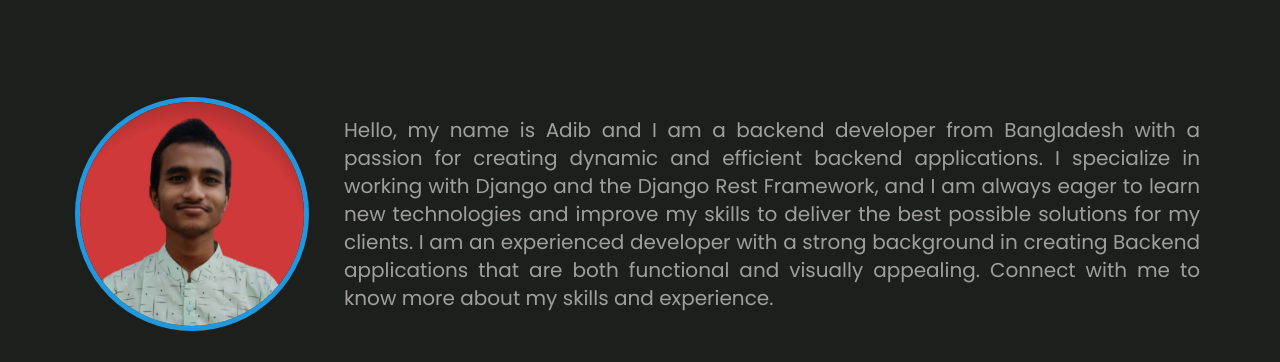
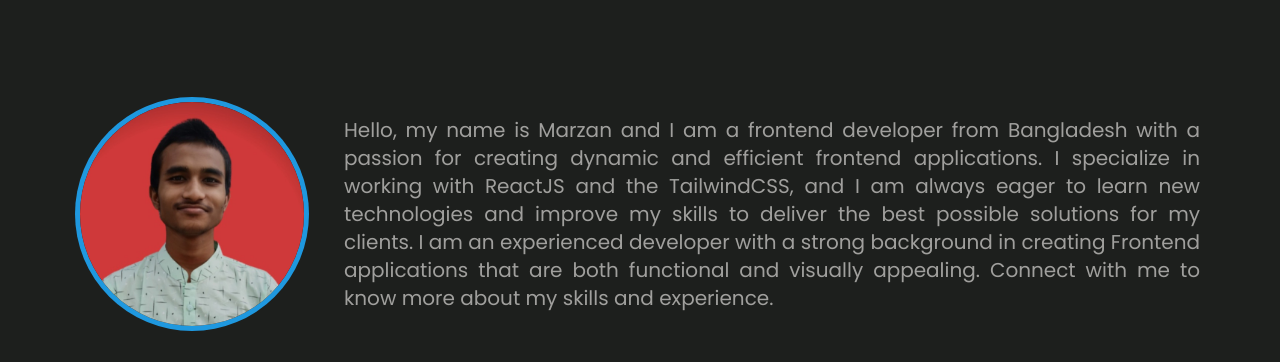
Before and after one commit to Marzan-Bin-Rahman/portfolio, a React (Vite) app: page / in a window 1280 px wide. Shown: the part 910-1272 px from the top of the page. Built offline with nearby package versions, Linux system fonts and the light colour scheme.

Commit message:
about me updated

```diff
--- a/src/Components/Home/AboutMe/About.jsx
+++ b/src/Components/Home/AboutMe/About.jsx
@@ -9,7 +9,7 @@ const About = () => {
      <h1 className={`text-center text-4xl md:text-5xl lg:text-6xl text-lightYellow pb-16 md:pb-20 lg:pb-24`}>About Me</h1>
      <div className={`flex flex-col md:flex-row items-center justify-center px-10 md:px-16 lg:px-20 gap-10`}>
           <img src={marzan} alt='Mohammed Adib' className={`w-32 md:w-40 lg:w-56 h-32 md:h-40 lg:h-56 rounded-full ring-[5px] ring-lightBlue block my-auto hover:shadow-2xl  hover:shadow-lightBlue transition-all duration-700`}/>
-          <p className={`font-light text-[#c5c4c1c7] text-justify lg:text-xl my-auto`}>Hello, my name is Adib and I am a backend developer from Bangladesh with a passion for creating dynamic and efficient backend applications. I specialize in working with Django and the Django Rest Framework, and I am always eager to learn new technologies and improve my skills to deliver the best possible solutions for my clients. I am an experienced developer with a strong background in creating Backend applications that are both functional and visually appealing. Connect with me to know more about my skills and experience.</p>
+          <p className={`font-light text-[#c5c4c1c7] text-justify lg:text-xl my-auto`}>Hello, my name is Marzan and I am a frontend developer from Bangladesh with a passion for creating dynamic and efficient frontend applications. I specialize in working with ReactJS and the TailwindCSS, and I am always eager to learn new technologies and improve my skills to deliver the best possible solutions for my clients. I am an experienced developer with a strong background in creating Frontend applications that are both functional and visually appealing. Connect with me to know more about my skills and experience.</p>
      </div>
     </div>
   )
```
